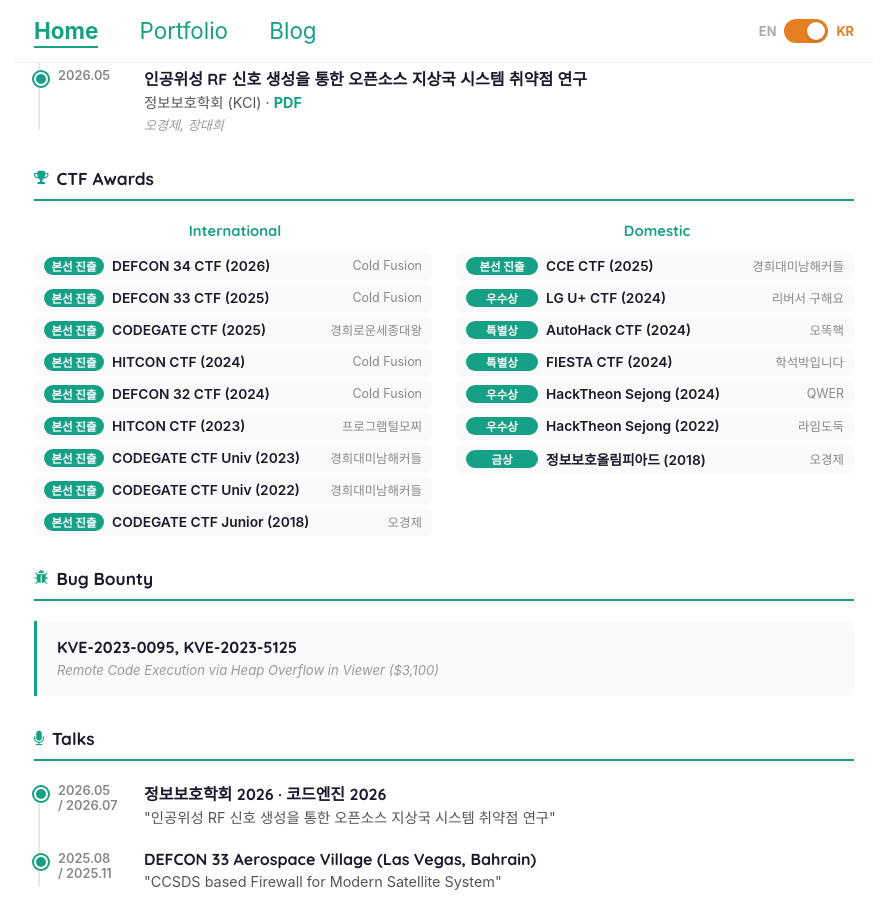
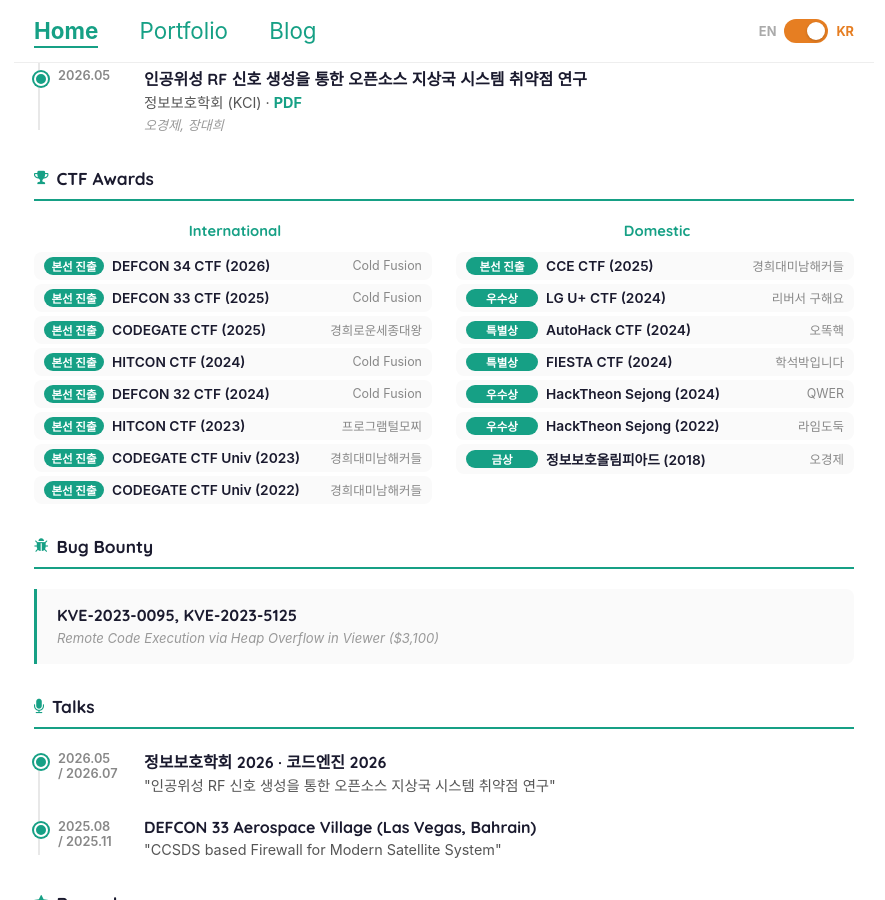
Before and after one commit to Gyeongje/gyeongje.github.io, a Jekyll site: the page built from index.md, in a window 1280 px wide and 900 px high, scrolled down 1390 px. Shown: the whole window, without its empty margins (196-1081 px from the left). Built offline with Jekyll 4.4.1, drawn with Linux system fonts in a browser that asks for light colours; some web fonts are replaced.

Commit message:
Drop CODEGATE CTF Junior (2018) from Awards
The high-school-era CODEGATE Junior Finalist entry no longer fits the
trimmed-down Master Resume — removing it keeps the International CTF
column tight without losing any signal that wasn't already implied by
the surrounding entries.

Co-Authored-By: Claude Opus 4.7 (1M context) <noreply@anthropic.com>

```diff
--- a/index.md
+++ b/index.md
@@ -168,11 +168,6 @@ title: Gyeongje Oh
         <span class="cv-award__name">CODEGATE CTF Univ (2022)</span>
         <span class="cv-award__team">경희대미남해커들</span>
       </a>
-      <a class="cv-award" href="{{ '/assets/코드게이트본선9위.png' | prepend: site.baseurl }}">
-        <span class="cv-award__place" data-en="Finalist" data-ko="본선 진출">Finalist</span>
-        <span class="cv-award__name">CODEGATE CTF Junior (2018)</span>
-        <span class="cv-award__team">오경제</span>
-      </a>
     </div>
 
     <div class="cv-awards-grid__cell cv-awards-grid__cell--dom">
```
